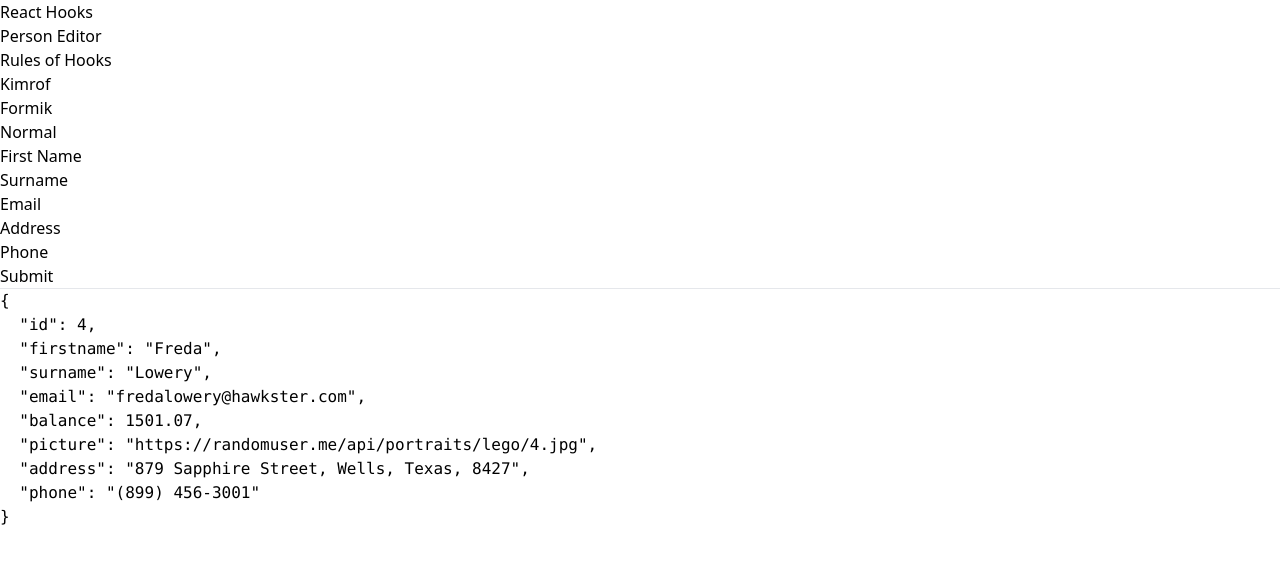
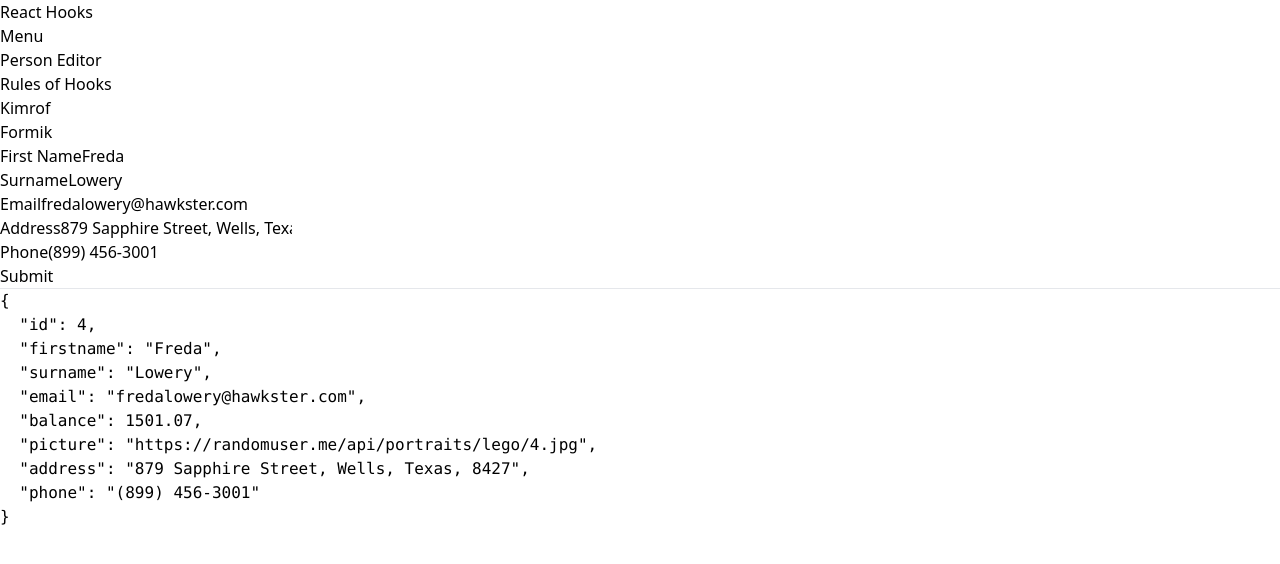
Before and after one commit to Kacperski81/hooksTypeScript, a React (Vite) app: page / in a window 1280 px wide. Shown: the top 564 px of the page. Built offline with nearby package versions, Linux system fonts and the light colour scheme.

Commit message:
AppNavbar component

```diff
--- a/package.json
+++ b/package.json
@@ -10,6 +10,7 @@
     "preview": "vite preview"
   },
   "dependencies": {
+    "clsx": "^2.1.1",
     "react": "^18.2.0",
     "react-dom": "^18.2.0",
     "react-router-dom": "^6.23.0"
--- a/src/Layout/index.tsx
+++ b/src/Layout/index.tsx
@@ -3,9 +3,11 @@ import { Outlet } from "react-router-dom";
 
 export default function Layout() {
     return (
-        <div className="max-w-screen-2xl my-0 mx-auto">
+        <div className="sm:max-w-screen-sm lg:max-w-screen-2xl my-0 mx-auto">
             <AppNavbar />
-            <Outlet />
+            <main>
+                <Outlet />
+            </main>
         </div>
     )
 }
--- a/src/components/AppNavbar.tsx
+++ b/src/components/AppNavbar.tsx
@@ -1,16 +1,52 @@
+import { useState } from "react";
 import { NavLink } from "react-router-dom";
+import clsx from "clsx";
 
 export function AppNavbar() {
+
+    const [toggleMenu, setToggleMenu] = useState(true);
+
     return (
-        <nav className="flex flex-row justify-between border px-5 py-8">
-            <h3>React Hooks</h3>
-            <ul className="flex flex-row justify-center gap-3">
-                <li><NavLink to="/">Person Editor</NavLink></li>
-                <li><NavLink to="rulesOfHooks">Rules of Hooks</NavLink></li>
-                <li><NavLink to="kimrof">Kimrof</NavLink></li>
-                <li><NavLink to="formik">Formik</NavLink></li>
-            </ul>
-            <p>Normal</p>
-        </nav>
+
+        <header className="flex items-center justify-between mx-auto my-4">
+
+            <div className="ml-4">
+                <h2>React Hooks</h2>
+            </div>
+
+            <button
+                className="md:hidden mr-4"
+                onClick={() => {
+                    console.log({toggleMenu})
+                    setToggleMenu(!toggleMenu)}
+                }
+            >
+                Menu
+            </button>
+
+            <div className={clsx("w-full md:w-auto vissible md:block", {"hidden": toggleMenu})}>
+                <ul className="md:flex">
+
+                    <li className="mr-2">
+                        <NavLink to="/">Person Editor</NavLink>
+                    </li>
+
+                    <li className="mr-2">
+                        <NavLink to="/rulesOfHooks">Rules of Hooks</NavLink>
+                    </li>
+
+                    <li className="mr-2">
+                        <NavLink to="/kimrof">Kimrof</NavLink>
+                    </li>
+
+                    <li className="mr-2">
+                        <NavLink to="/formik">Formik</NavLink>
+                    </li>
+
+                </ul>
+
+            </div>
+
+        </header>
     )
 }
--- a/src/components/LabeledInput.tsx
+++ b/src/components/LabeledInput.tsx
@@ -1,14 +1,15 @@
 interface LabeledInputProps {
     label: string;
-
+    value: string;
 }
 
-export function LabeledInput({label} : LabeledInputProps) {
+export function LabeledInput({label, value} : LabeledInputProps) {
     return (
-        <div className="flex flex-col">
+        <div className="flex flex-col m-2">
             <label>{label}</label>
             <input
                 type="text"
+                value={value}
                 className={"border border-gray-400 p-1"} />
         </div>
     )
--- a/src/person-editor/PersonEditor.tsx
+++ b/src/person-editor/PersonEditor.tsx
@@ -6,20 +6,41 @@ export function PersonEditor() {
     const [person, setPerson] = useState(initialPerson);
 
     return (
-        <section>
+        <section className="max-w-full">
             <form>
-                <LabeledInput label="First Name" />
-                <LabeledInput label="Surname" />
-                <LabeledInput label="Email" />
-                <LabeledInput label="Address" />
-                <LabeledInput label="Phone" />
+                <LabeledInput
+                    label="First Name"
+                    value={person.firstname}
+                />
+                <LabeledInput
+                    label="Surname"
+                    value={person.surname}
+                />
+                <LabeledInput
+                    label="Email"
+                    value={person.email}
+                />
+                <LabeledInput
+                    label="Address"
+                    value={person.address}
+                />
+                <LabeledInput
+                    label="Phone"
+                    value={person.phone}
+                />
                 <button
                     type="submit"
-                    className="bg-blue-500 hover:bg-blue-700 text-white font-bold py-2 px-4 rounded"
-                    >Submit</button>
+                    className="bg-blue-500 hover:bg-blue-700 text-white font-bold py-2 px-4 rounded m-2"
+                >Submit</button>
             </form>
             <hr />
-            <pre>{JSON.stringify(person, null, 2)}</pre>
+            <p className="m-2">
+                <pre
+                    className="overflow-hidden"
+                >
+                    {JSON.stringify(person, null, 2)}
+                </pre>
+            </p>
         </section>
     )
 }
```
Also changed, not shown: 1 other file (tests, documents, lock files or other folders).
